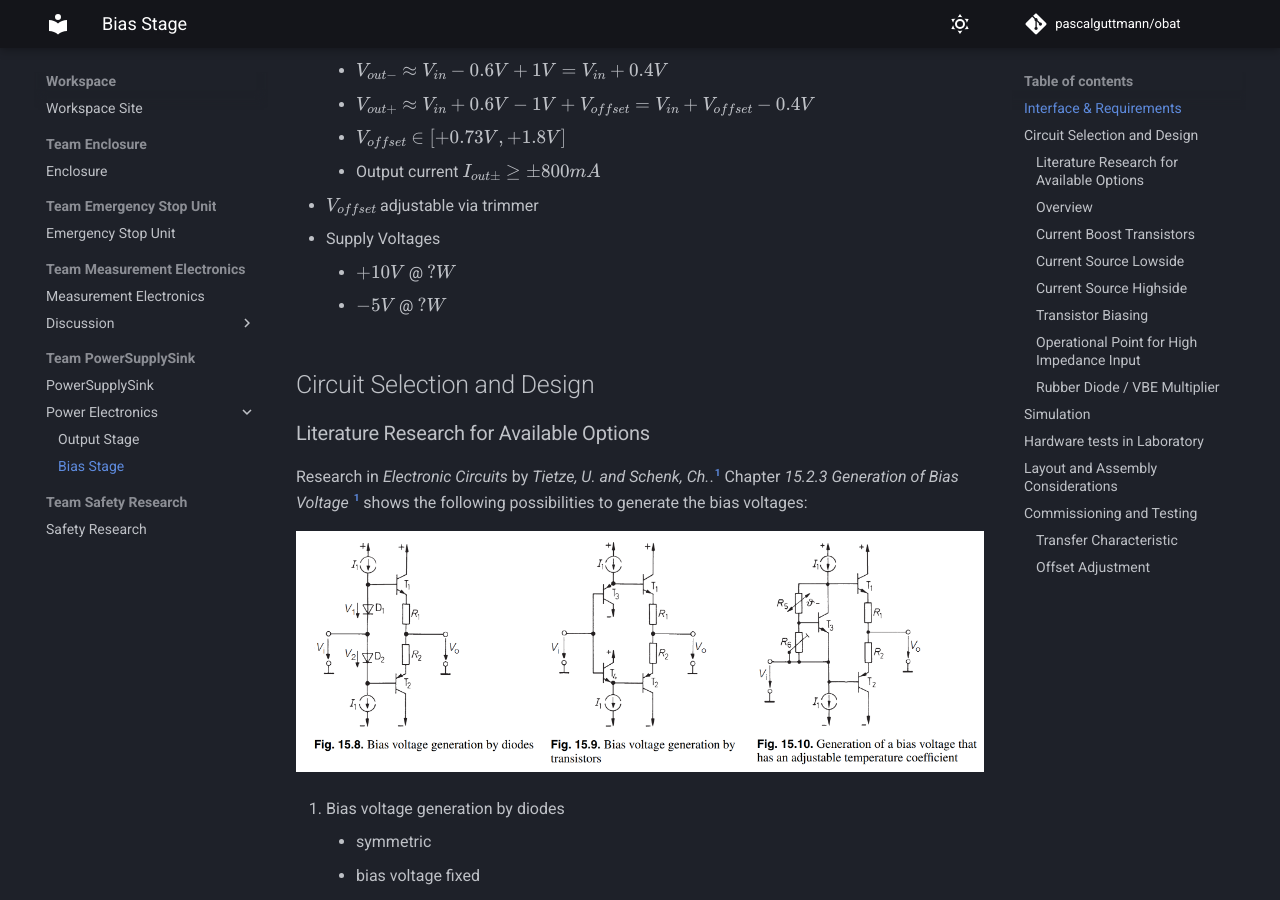
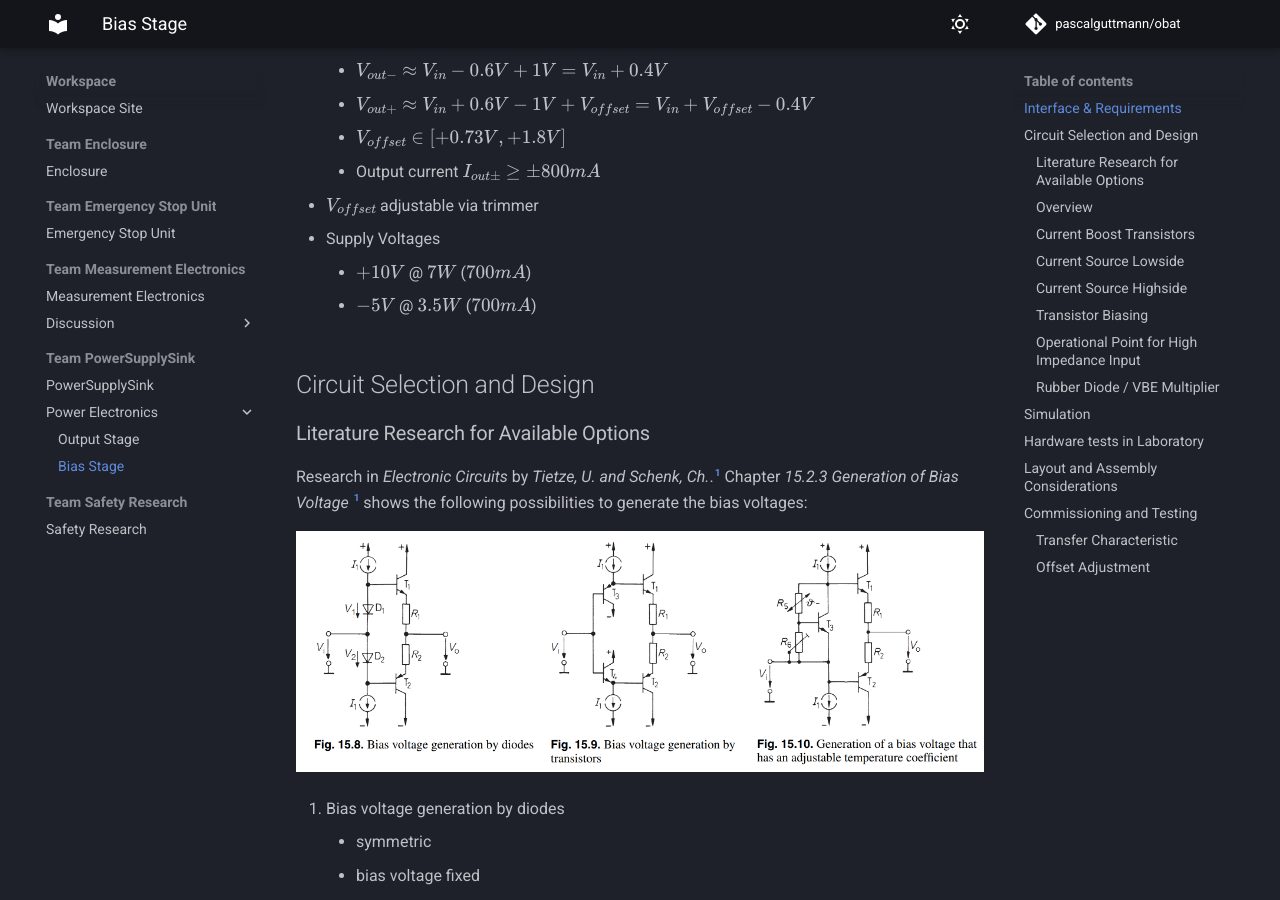
Before and after one commit to pascalguttmann/obat, an MkDocs documentation site: the page built from docs/workspace/pss/bias/bias.md, in a window 1280 px wide and 900 px high, scrolled down 494 px. Built offline with MkDocs 1.6.1 and Material for MkDocs 9.7.7, drawn with Linux system fonts in a browser that asks for light colours; comment, search, counter and statistics services are not loaded.

Commit message:
add pss/bias supply power demand

```diff
--- a/docs/workspace/pss/bias/bias.md
+++ b/docs/workspace/pss/bias/bias.md
@@ -17,8 +17,8 @@ Interface & Requirements
     - Output current $I_{out \pm} \geq \pm 800 mA$
 - $V_{offset}$ adjustable via trimmer
 - Supply Voltages
-    - $+10V$ @ $?W$
-    - $-5V$ @ $?W$
+    - $+10V$ @ $7W$ ($700mA$)
+    - $-5V$ @ $3.5W$ ($700mA$)
 
 Circuit Selection and Design
 ----------------------------
```
